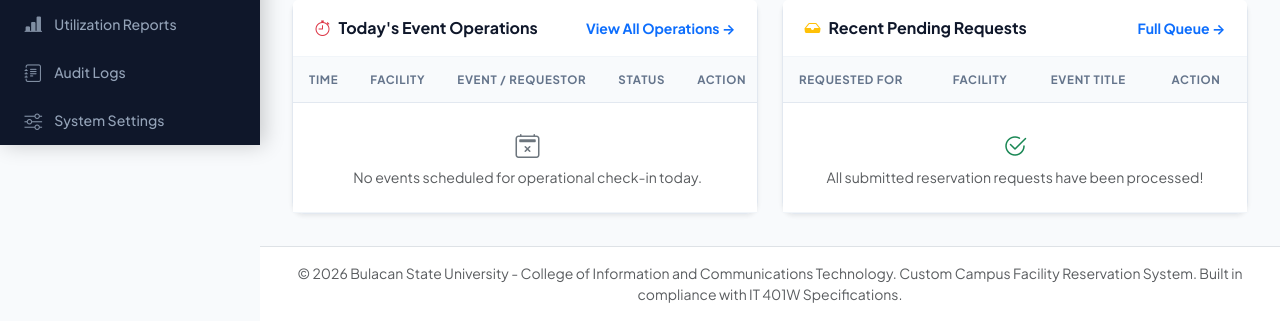
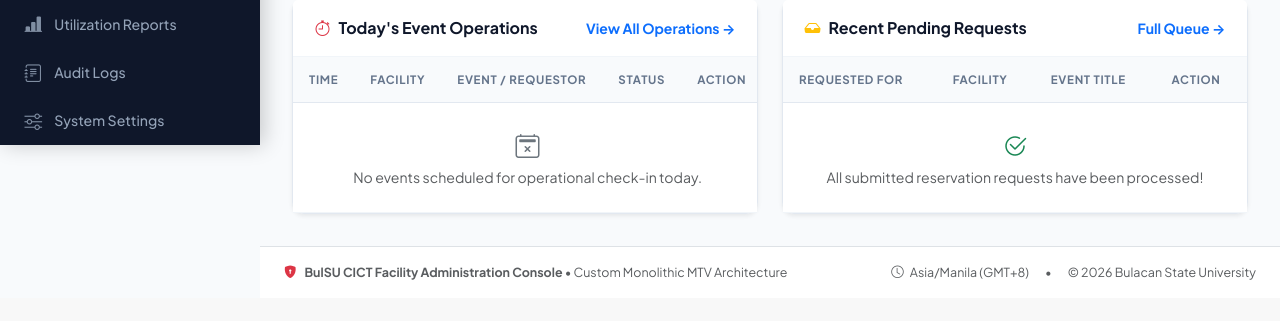
Before and after one commit to zzyyrroo09/BulSU-Campus-Facility-Reservation-System, a Django app: template templates/admin/dashboard.html in a window 1280 px wide. Shown: the part 655-976 px from the top of the page. After the commit the page ends 935 px from the top, so only its background shows below. Run offline with Django 5.2, Linux system fonts and the light colour scheme; the template is opened without the code that fills it, so the values that code supplies are empty; data comes from the database, SQL or seed files in the repository.

Commit message:
Fix sticky footer layout to pin cleanly to bottom of viewport with modern two-column design

```diff
--- a/static/css/modern_theme.css
+++ b/static/css/modern_theme.css
@@ -43,6 +43,10 @@
 }
 
 /* Base Document Styling */
+html {
+    height: 100%;
+}
+
 body {
     background-color: var(--bsu-canvas-bg);
     font-family: 'Plus Jakarta Sans', -apple-system, BlinkMacSystemFont, "Segoe UI", Roboto, sans-serif;
@@ -50,6 +54,17 @@ body {
     line-height: 1.5;
     -webkit-font-smoothing: antialiased;
     -moz-osx-font-smoothing: grayscale;
+    min-height: 100vh;
+    display: flex;
+    flex-direction: column;
+}
+
+body > main {
+    flex: 1 0 auto;
+}
+
+body > footer {
+    margin-top: auto;
 }
 
 code, kbd, samp, pre {
--- a/templates/base_admin.html
+++ b/templates/base_admin.html
@@ -241,9 +241,18 @@
             {% block content %}{% endblock %}
         </main>
 
-        <footer class="bg-white border-top py-3 px-4 text-center text-muted small mt-auto">
-            &copy; {% now "Y" %} Bulacan State University - College of Information and Communications Technology.
-            Custom Campus Facility Reservation System. Built in compliance with IT 401W Specifications.
+        <footer class="bg-white border-top py-3 px-4 mt-auto small">
+            <div class="d-flex flex-column flex-md-row justify-content-between align-items-center gap-2 text-muted" style="font-size: 0.78rem;">
+                <div class="d-flex align-items-center gap-2">
+                    <i class="bi bi-shield-lock-fill text-danger"></i>
+                    <span><strong>BulSU CICT Facility Administration Console</strong> &bull; Custom Monolithic MTV Architecture</span>
+                </div>
+                <div class="d-flex align-items-center gap-3">
+                    <span><i class="bi bi-clock me-1"></i> Asia/Manila (GMT+8)</span>
+                    <span>&bull;</span>
+                    <span>&copy; {% now "Y" %} Bulacan State University</span>
+                </div>
+            </div>
         </footer>
     </div>
 
```
Also changed, not shown: templates/base_user.html (+23 -4 lines).
